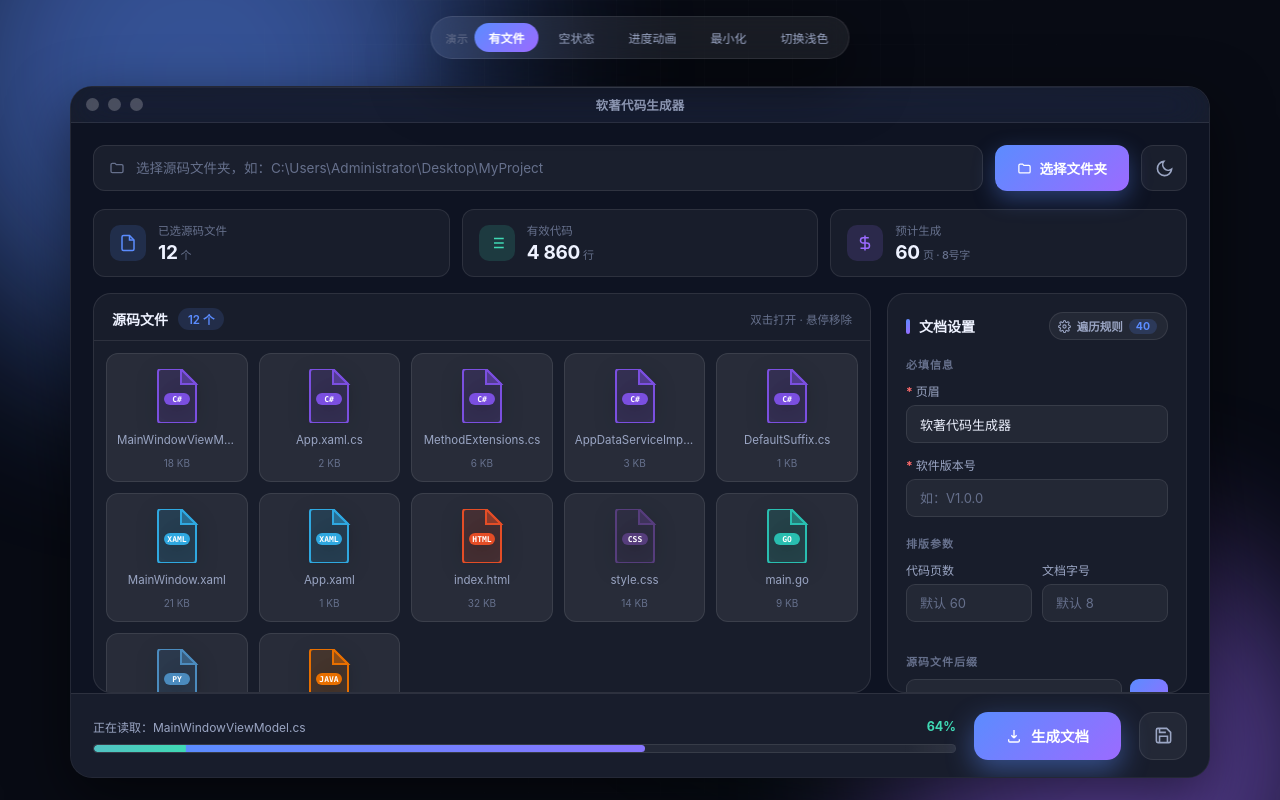
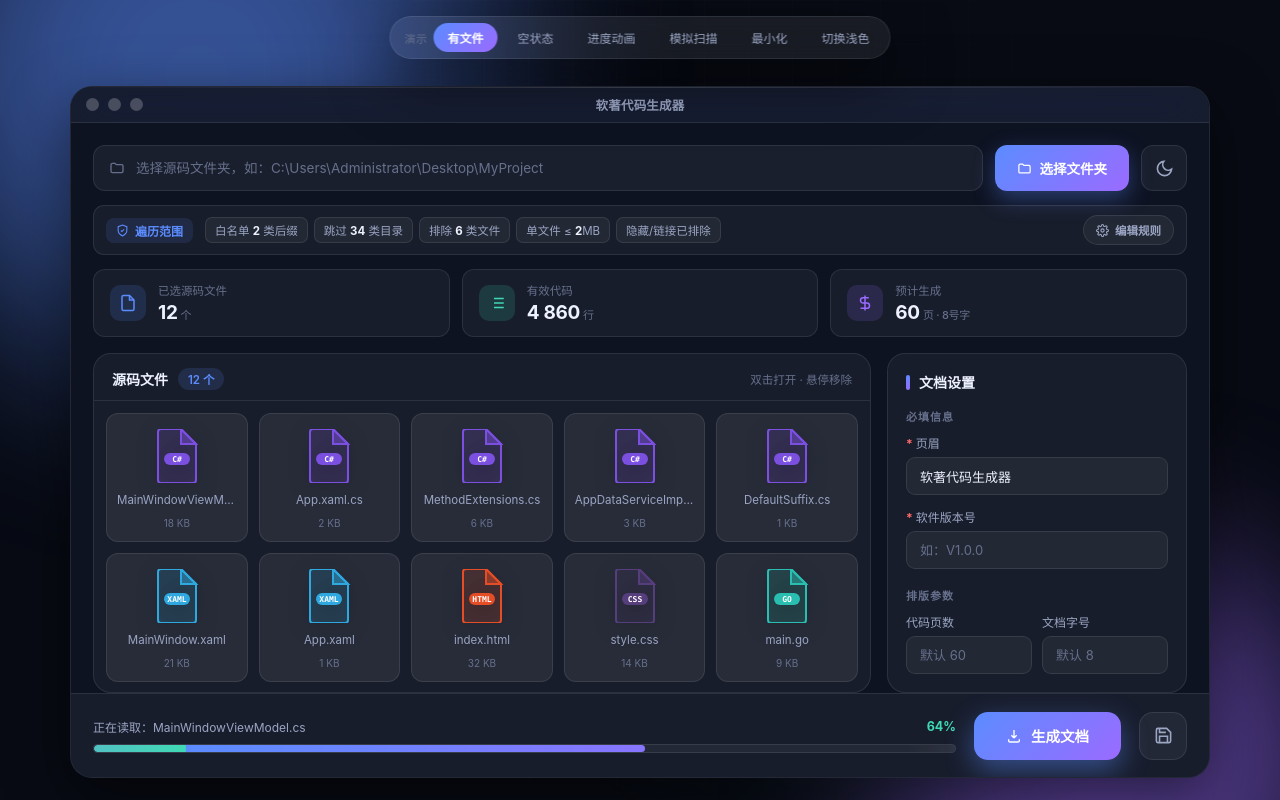
Before and after one commit to AndroidCoderPeng/CodeGenerator, a plain HTML site: page CodeGenerator/design/index.html in a window 1280 px wide. Drawn offline with Linux system fonts and the light colour scheme.

Commit message:
feat(design): 新增遍历范围条与扫描过程演示并调整文件后缀列表位置

```diff
--- a/CodeGenerator/design/index.html
+++ b/CodeGenerator/design/index.html
@@ -242,6 +242,32 @@ html[data-theme="light"] .aurora span{opacity:.32}
 html[data-theme="light"] .theme-btn .sun{display:block}
 html[data-theme="light"] .theme-btn .moon{display:none}
 
+/* 遍历范围条：紧贴路径行下方，规则默认生效且一眼可见 */
+.range{
+  display:flex;align-items:center;gap:12px;margin:10px 22px 0;padding:9px 12px;
+  background:var(--panel);border:1px solid var(--line);border-radius:11px;
+}
+.rg-badge{
+  display:inline-flex;align-items:center;gap:6px;flex-shrink:0;
+  font-size:12px;font-weight:650;color:var(--a1);
+  padding:4px 10px;border-radius:8px;background:rgba(91,140,255,.12);
+}
+.rg-tags{display:flex;flex-wrap:wrap;gap:6px;min-width:0}
+.rg-tag{
+  font-size:11.5px;color:var(--t2);padding:4px 9px;border-radius:7px;
+  background:var(--field);border:1px solid var(--line);white-space:nowrap;
+}
+.rg-tag b{color:var(--t1);font-weight:700}
+.rg-tag.off{color:var(--t3);text-decoration:line-through;text-decoration-color:var(--line-2)}
+.rg-edit{
+  margin-left:auto;flex-shrink:0;display:inline-flex;align-items:center;gap:6px;
+  padding:6px 12px;border-radius:99px;cursor:pointer;font-size:11.5px;font-weight:600;
+  background:var(--field);border:1px solid var(--line);color:var(--t2);font-family:inherit;transition:.2s;
+}
+.rg-edit:hover{color:var(--a1);border-color:var(--a1);background:rgba(91,140,255,.12)}
+.rg-edit svg{transition:transform .6s cubic-bezier(.4,1.5,.5,1)}
+.rg-edit:hover svg{transform:rotate(60deg)}
+
 /* ===================== 指标卡 ===================== */
 .stats{display:grid;grid-template-columns:repeat(3,1fr);gap:12px;padding:14px 22px 0;flex-shrink:0}
 .stat{
@@ -263,6 +289,24 @@ html[data-theme="light"] .theme-btn .moon{display:none}
 .files{flex:1;display:flex;flex-direction:column;min-width:0;
   background:var(--panel);border:1px solid var(--line);border-radius:var(--r-lg);overflow:hidden}
 .f-head{display:flex;align-items:center;gap:10px;padding:14px 18px 10px;border-bottom:1px solid var(--line)}
+/* 扫描中：后台流式枚举，结果边扫边出，界面不卡死 */
+.scan{
+  display:none;align-items:center;gap:10px;margin-bottom:12px;padding:9px 12px;
+  border-radius:10px;background:rgba(91,140,255,.1);border:1px solid rgba(91,140,255,.28);
+}
+.scan.show{display:flex}
+.scan-spin{
+  width:15px;height:15px;flex-shrink:0;border-radius:50%;
+  border:2px solid rgba(91,140,255,.25);border-top-color:var(--a1);animation:spin .8s linear infinite;
+}
+@keyframes spin{to{transform:rotate(360deg)}}
+.scan-txt{font-size:11.5px;color:var(--t2);flex:1;min-width:0;overflow:hidden;text-overflow:ellipsis;white-space:nowrap}
+.scan-txt b{color:var(--t1);font-weight:700}
+.scan-stop{
+  flex-shrink:0;padding:4px 11px;border-radius:99px;cursor:pointer;font-size:11px;font-weight:600;
+  background:transparent;border:1px solid var(--line-2);color:var(--t2);font-family:inherit;transition:.18s;
+}
+.scan-stop:hover{color:var(--warn);border-color:var(--warn);background:rgba(255,107,107,.1)}
 .f-head h3{font-size:14px;font-weight:650}
 .f-pill{font-size:11.5px;font-weight:600;color:var(--a1);padding:3px 10px;border-radius:99px;background:rgba(91,140,255,.14)}
 .f-head .hint{font-size:11.5px;color:var(--t3);margin-left:auto}
@@ -475,6 +519,7 @@ html[data-theme="light"] .theme-btn .moon{display:none}
   <button class="on" id="btnHas" onclick="setEmpty(false)">有文件</button>
   <button id="btnEmp" onclick="setEmpty(true)">空状态</button>
   <button onclick="runDemo()">进度动画</button>
+    <button id="btnScan" onclick="runScan()">模拟扫描</button>
     <button id="btnMin" onclick="minWin()">最小化</button>
     <button id="btnTheme" onclick="toggleTheme()">切换浅色</button>
 </div>
@@ -518,6 +563,25 @@ html[data-theme="light"] .theme-btn .moon{display:none}
     </button>
   </div>
 
+  <!-- 遍历范围（默认规则明示：新用户选根目录前就能看到保护已生效） -->
+  <div class="range">
+    <span class="rg-badge">
+      <svg width="13" height="13" viewBox="0 0 24 24" fill="none" stroke="currentColor" stroke-width="2"><path d="M12 22s8-4 8-10V5l-8-3-8 3v7c0 6 8 10 8 10z"/><path d="M9 12l2 2 4-4"/></svg>
+      遍历范围
+    </span>
+    <span class="rg-tags">
+      <span class="rg-tag">白名单 <b id="tagSfx">2</b> 类后缀</span>
+      <span class="rg-tag">跳过 <b id="tagDir">34</b> 类目录</span>
+      <span class="rg-tag">排除 <b id="tagPat">6</b> 类文件</span>
+      <span class="rg-tag">单文件 ≤ <b id="tagSize">2</b>MB</span>
+      <span class="rg-tag off" id="tagHidden">隐藏/链接已排除</span>
+    </span>
+    <button class="rg-edit" onclick="openRule()">
+      <svg width="13" height="13" viewBox="0 0 24 24" fill="none" stroke="currentColor" stroke-width="2"><circle cx="12" cy="12" r="3"/><path d="M19.4 15a1.7 1.7 0 0 0 .3 1.8l.1.1a2 2 0 1 1-2.8 2.8l-.1-.1a1.7 1.7 0 0 0-1.8-.3 1.7 1.7 0 0 0-1 1.5V21a2 2 0 1 1-4 0v-.1A1.7 1.7 0 0 0 9 19.3a1.7 1.7 0 0 0-1.8.3l-.1.1a2 2 0 1 1-2.8-2.8l.1-.1a1.7 1.7 0 0 0 .3-1.8 1.7 1.7 0 0 0-1.5-1H3a2 2 0 1 1 0-4h.1A1.7 1.7 0 0 0 4.7 9a1.7 1.7 0 0 0-.3-1.8l-.1-.1a2 2 0 1 1 2.8-2.8l.1.1a1.7 1.7 0 0 0 1.8.3H9a1.7 1.7 0 0 0 1-1.5V3a2 2 0 1 1 4 0v.1a1.7 1.7 0 0 0 1 1.5 1.7 1.7 0 0 0 1.8-.3l.1-.1a2 2 0 1 1 2.8 2.8l-.1.1a1.7 1.7 0 0 0-.3 1.8V9c.3.6.9 1 1.5 1H21a2 2 0 1 1 0 4h-.1a1.7 1.7 0 0 0-1.5 1z"/></svg>
+      编辑规则
+    </button>
+  </div>
+
   <!-- 指标卡 -->
   <div class="stats">
     <div class="stat">
@@ -549,6 +613,11 @@ html[data-theme="light"] .theme-btn .moon{display:none}
         <span class="hint">双击打开 · 悬停移除</span>
       </div>
       <div class="f-body">
+        <div class="scan" id="scanBar">
+          <div class="scan-spin"></div>
+          <span class="scan-txt">正在扫描 <b>MyProject</b> · 已找到 <b id="scanFound">0</b> 个源码文件，跳过 <b id="scanSkip">0</b> 个目录</span>
+          <button class="scan-stop" onclick="stopScan()">停止扫描</button>
+        </div>
         <div class="f-grid" id="fGrid"></div>
         <div class="empty">
           <div class="orb">
@@ -561,14 +630,7 @@ html[data-theme="light"] .theme-btn .moon{display:none}
     </section>
 
     <aside class="panel">
-      <h3>
-        文档设置
-        <button class="gear" onclick="openRule()" title="配置遍历规则">
-          <svg width="13" height="13" viewBox="0 0 24 24" fill="none" stroke="currentColor" stroke-width="2"><circle cx="12" cy="12" r="3"/><path d="M19.4 15a1.7 1.7 0 0 0 .3 1.8l.1.1a2 2 0 1 1-2.8 2.8l-.1-.1a1.7 1.7 0 0 0-1.8-.3 1.7 1.7 0 0 0-1 1.5V21a2 2 0 1 1-4 0v-.1A1.7 1.7 0 0 0 9 19.3a1.7 1.7 0 0 0-1.8.3l-.1.1a2 2 0 1 1-2.8-2.8l.1-.1a1.7 1.7 0 0 0 .3-1.8 1.7 1.7 0 0 0-1.5-1H3a2 2 0 1 1 0-4h.1A1.7 1.7 0 0 0 4.7 9a1.7 1.7 0 0 0-.3-1.8l-.1-.1a2 2 0 1 1 2.8-2.8l.1.1a1.7 1.7 0 0 0 1.8.3H9a1.7 1.7 0 0 0 1-1.5V3a2 2 0 1 1 4 0v.1a1.7 1.7 0 0 0 1 1.5 1.7 1.7 0 0 0 1.8-.3l.1-.1a2 2 0 1 1 2.8 2.8l-.1.1a1.7 1.7 0 0 0-.3 1.8V9c.3.6.9 1 1.5 1H21a2 2 0 1 1 0 4h-.1a1.7 1.7 0 0 0-1.5 1z"/></svg>
-          遍历规则
-          <span class="n" id="ruleCount">15</span>
-        </button>
-      </h3>
+      <h3>文档设置</h3>
       <div class="sec">必填信息</div>
       <div class="fld">
         <label><span class="req">*</span>页眉</label>
@@ -761,7 +823,7 @@ function delDir(i){ruleDirs.splice(i,1);renderDirs()}
 function addPat(){const el=document.getElementById('patInput');
   const v=el.value.trim().replace(/^[*\s]+/,'');if(v&&!rulePats.includes(v)){rulePats.push(v);renderPats()}el.value='';}
 function delPat(i){rulePats.splice(i,1);renderPats()}
-function countRule(){document.getElementById('ruleCount').textContent=ruleDirs.length+rulePats.length}
+function countRule(){applyRuleTags()}
 function openRule(){
   document.getElementById('ruleModal').classList.add('show');
   document.getElementById('tgHidden').classList.toggle('on',ruleHidden);
@@ -794,6 +856,44 @@ document.getElementById('ruleModal').addEventListener('click',function(e){
   if(e.target===this)closeRule();
 });
 ruleDirs=DEF_DIRS.slice();rulePats=DEF_PATS.slice();renderDirs();renderPats();countRule();
+
+/* ---------- 扫描过程演示 ----------
+   说明真实的遍进行为：后台流式枚举、结果 Incremental 呈现、随时可停止，
+   因此即便用户直接选择了庞大的源码根目录，界面也不会卡死。 */
+let scanTimer=null;
+function applyRuleTags(){
+  const set=(id,v)=>{const el=document.getElementById(id);if(el)el.textContent=v};
+  set('tagSfx',sfx.length);set('tagDir',ruleDirs.length);set('tagPat',rulePats.length);
+  set('tagSize',(document.getElementById('rgSize')||{}).value||2);
+  const th=document.getElementById('tagHidden');
+  if(th)th.classList.toggle('off',!(ruleHidden&&ruleLink));
+}
+function runScan(){
+  const bar=document.getElementById('scanBar');
+  const found=document.getElementById('scanFound');
+  const skipped=document.getElementById('scanSkip');
+  if(!bar)return;
+  stopScan();
+  setEmpty(false);
+  document.getElementById('btnScan').classList.add('on');
+  bar.classList.add('show');
+  let f=0,s=0;found.textContent=0;skipped.textContent=0;
+  scanTimer=setInterval(()=>{
+    f+=Math.floor(Math.random()*9)+2;
+    s+=Math.random()<.35?1:0;
+    found.textContent=f;skipped.textContent=s;
+    if(f>=(sfx.length?120:60)){
+      stopScan();
+      bar.querySelector('.scan-txt').innerHTML=
+        `扫描完成 · 命中规则保留 <b>${found.textContent}</b> 个源码文件，<b>${skipped.textContent}</b> 个目录已被跳过`;
+      bar.classList.add('show');
+      document.getElementById('btnScan').classList.remove('on');
+      setTimeout(()=>{bar.classList.remove('show')},2600);
+    }
+  },180);
+}
+function stopScan(){if(scanTimer){clearInterval(scanTimer);scanTimer=null}}
+applyRuleTags();
 
 function toggleTheme(){
   const h=document.documentElement;
```
Also changed, not shown: 1 other file.
